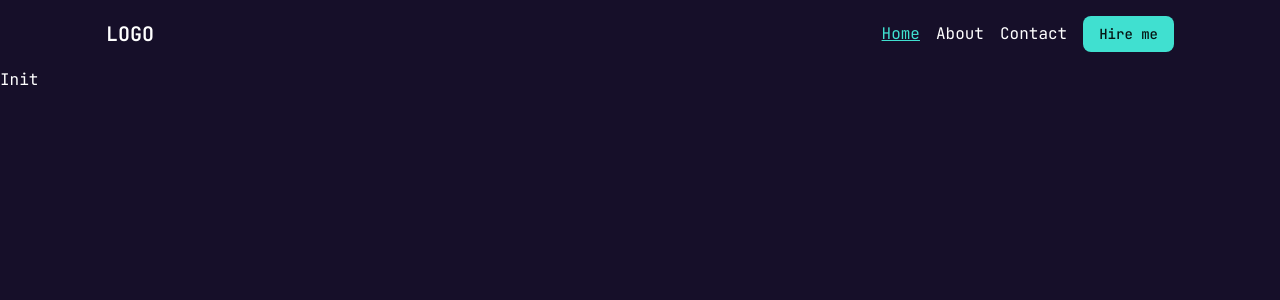
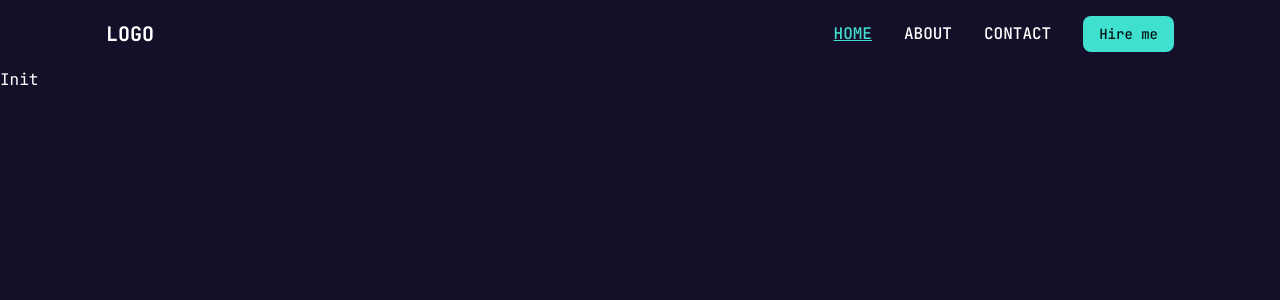
Before and after one commit to filiptunguz/portfolio, a Next.js app: page / in a window 1280 px wide. Shown: the top 300 px of the page. Built offline with nearby package versions, Linux system fonts and the light colour scheme.

Commit message:
minor style tweaks

```diff
--- a/src/app/globals.css
+++ b/src/app/globals.css
@@ -6,7 +6,6 @@
 @theme inline {
   --color-background: var(--background);
   --color-foreground: var(--foreground);
-  --font-display: var(--font-jetbrainsMono);
   --color-sidebar-ring: var(--sidebar-ring);
   --color-sidebar-border: var(--sidebar-border);
   --color-sidebar-accent-foreground: var(--sidebar-accent-foreground);
@@ -116,6 +115,6 @@
     @apply border-border outline-ring/50;
   }
   body {
-    @apply bg-background text-foreground font-display antialiased;
+    @apply bg-background text-foreground antialiased;
   }
 }
--- a/src/app/layout.tsx
+++ b/src/app/layout.tsx
@@ -3,8 +3,7 @@ import { JetBrains_Mono } from 'next/font/google';
 import './globals.css';
 
 const jetBrainsMono = JetBrains_Mono({
-	variable: '--font-jetbrainsMono',
-	weight: ['400', '500', '600'],
+	weight: ['400', '500', '700'],
 	subsets: ['latin'],
 });
 
@@ -20,7 +19,7 @@ export default function RootLayout({
 }>) {
 	return (
 		<html lang="en">
-			<body className={`${jetBrainsMono.variable}`}>{children}</body>
+			<body className={`${jetBrainsMono.className}`}>{children}</body>
 		</html>
 	);
 }
--- a/src/components/navigation.tsx
+++ b/src/components/navigation.tsx
@@ -29,12 +29,12 @@ export default function Navigation() {
 
 	return (
 		<nav>
-			<ul className="flex gap-4 items-center">
+			<ul className="flex gap-8 items-center">
 				{navigationItems.map((item: NavigationItem) => (
 					<li key={item.label}>
 						<Link
 							href={item.href}
-							className={pathname === item.href ? 'text-primary underline' : 'hover:underline'}
+							className={`uppercase font-medium ${pathname === item.href ? 'text-primary underline' : 'hover:underline'}`}
 						>
 							{item.label}
 						</Link>
```
